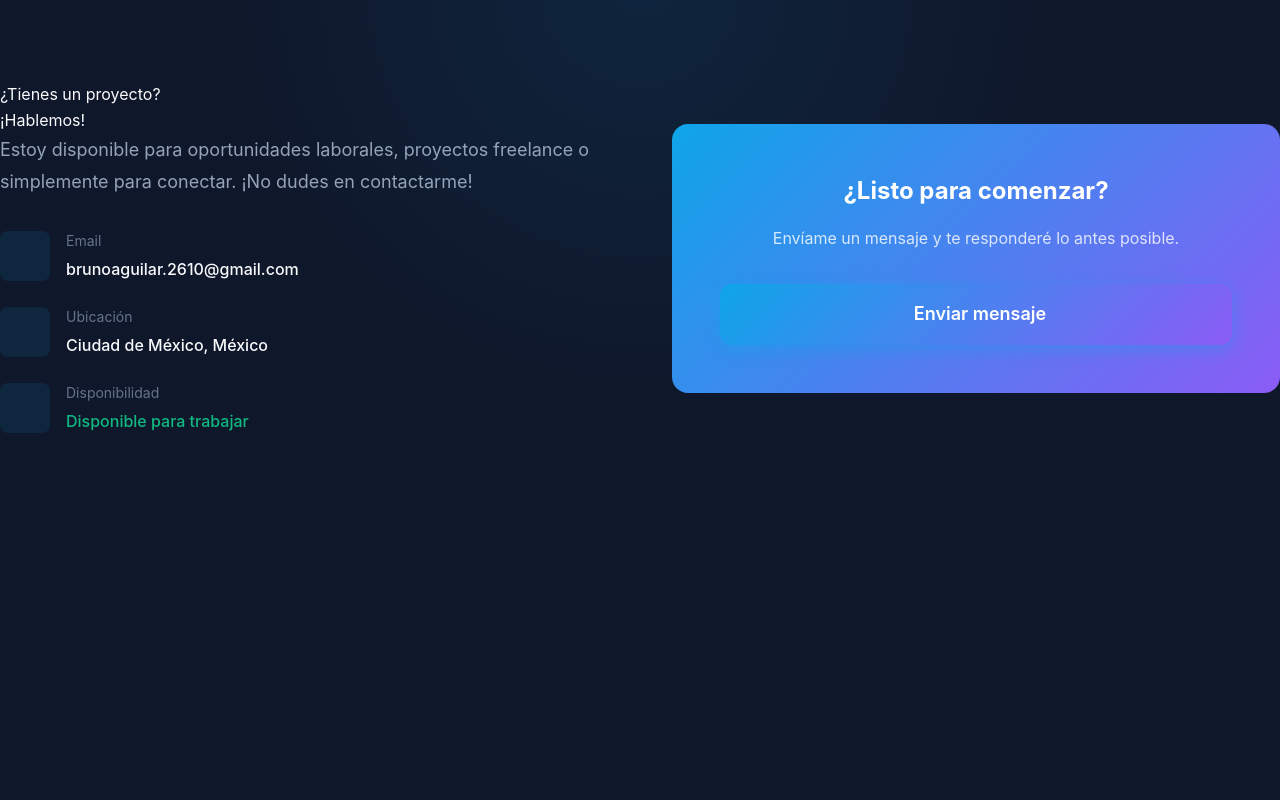
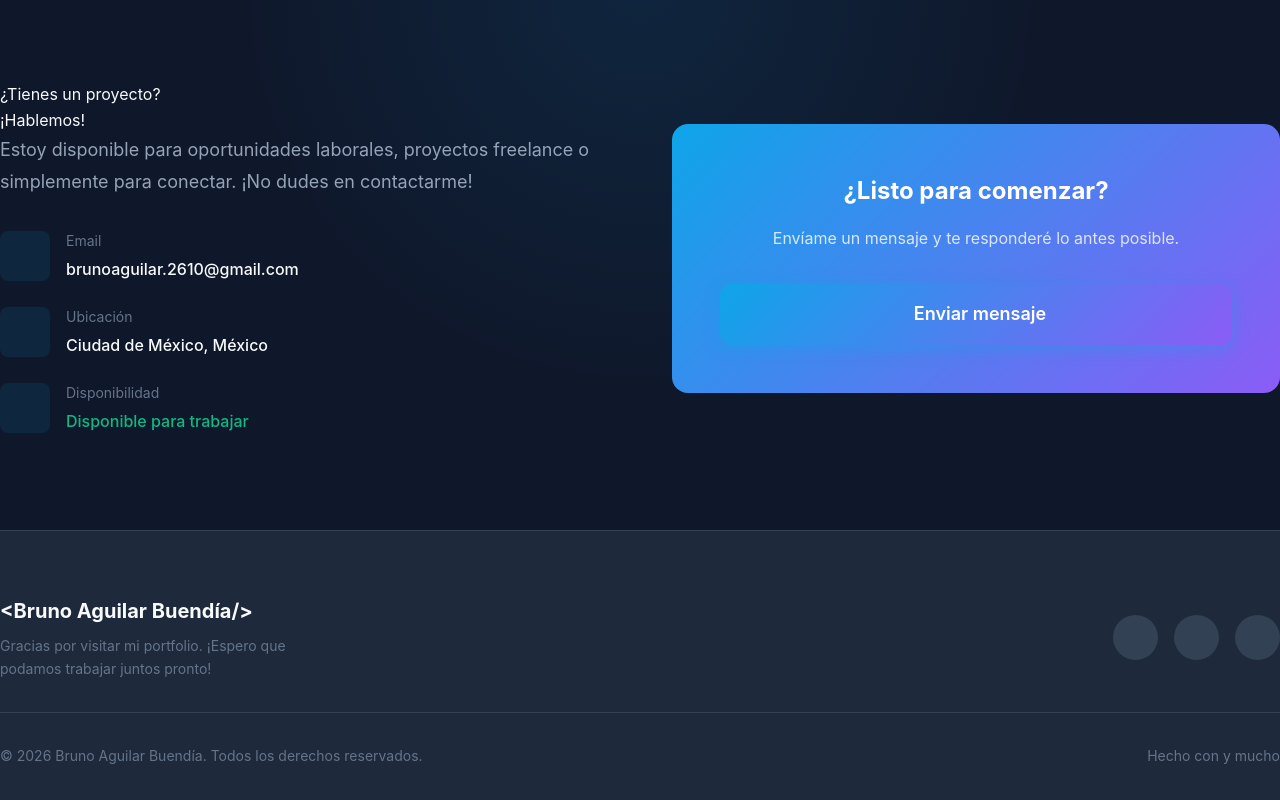
Before and after one commit to BrunoAG2610/Lab06, a Next.js app in the folder portafolio/: page / in a window 1280 px wide. Shown: the part 3397-4197 px from the top of the page. Before the commit the page ends 3927 px from the top, so only its background shows below. Built offline with nearby package versions, Linux system fonts and the light colour scheme.

Commit message:
Footer cambios

```diff
--- /dev/null
+++ b/portafolio/app/Components/Footer/Footer.module.css
@@ -0,0 +1,75 @@
+.footer {
+    background: var(--color-bg-secondary);
+    padding: var(--spacing-3xl) 0 var(--spacing-xl);
+    border-top: 1px solid var(--color-bg-tertiary);
+}
+
+.footer__content {
+    display: flex;
+    justify-content: space-between;
+    align-items: center;
+    margin-bottom: var(--spacing-xl);
+    padding-bottom: var(--spacing-xl);
+    border-bottom: 1px solid var(--color-bg-tertiary);
+}
+
+.footer__logo {
+    font-size: var(--font-size-xl);
+    font-weight: 700;
+    color: var(--color-text-primary);
+}
+
+.footer__text {
+    font-size: var(--font-size-sm);
+    color: var(--color-text-muted);
+    margin-top: var(--spacing-sm);
+    max-width: 300px;
+}
+
+.footer__social {
+    /* ERROR 16: Los iconos de redes sociales del footer están apilados verticalmente
+       PISTA: Falta la propiedad display que permite alinear elementos en fila */
+    gap: var(--spacing-md);
+    display: flex;
+}
+
+.footer__social-link {
+    width: 45px;
+    height: 45px;
+    background: var(--color-bg-tertiary);
+    /* ERROR 17: Los iconos de redes sociales son cuadrados en vez de círculos
+       PISTA: Falta una propiedad de borde para hacer elementos circulares */
+    border-radius: 50px;
+    display: flex;
+    align-items: center;
+    justify-content: center;
+    font-size: var(--font-size-lg);
+    color: var(--color-text-secondary);
+    transition: all var(--transition-base);
+}
+
+.footer__social-link:hover {
+    background: var(--gradient-primary);
+    color: white;
+    transform: translateY(-5px);
+}
+
+.footer__bottom {
+    display: flex;
+    justify-content: space-between;
+    align-items: center;
+}
+
+.footer__copyright {
+    font-size: var(--font-size-sm);
+    color: var(--color-text-muted);
+}
+
+.footer__made {
+    font-size: var(--font-size-sm);
+    color: var(--color-text-muted);
+}
+
+.footer__made i {
+    color: #ef4444;
+}
--- /dev/null
+++ b/portafolio/app/Components/Footer/Footer.tsx
@@ -0,0 +1,45 @@
+import React from 'react';
+import styles from './Footer.module.css';
+import Link from 'next/link';
+
+let NombreData:String = 'Bruno Aguilar Buendía'
+
+export default function Footer(){
+    return(
+        <footer className={styles.footer} id="footer">
+        <div className={styles.container}>
+            <div className={styles.footer__content}>
+                <div className={styles.footer__brand}>
+                    <Link href="#" className={styles.footer__logo}>
+                        <span className={styles.logo__bracket}>&lt;</span>{NombreData}<span className={styles.logo__bracket}>/&gt;</span>
+                    </Link>
+                    <p className={styles.footer__text}>
+                        Gracias por visitar mi portfolio. ¡Espero que podamos trabajar juntos pronto!
+                    </p>
+                </div>
+
+                <div className={styles.footer__social}>
+                    <Link href="https://linkedin.com/in/bruno-aguilar-buendía-a429a1387 " target="_blank" rel="noopener noreferrer" className={styles['footer__social-link']} aria-label="LinkedIn">
+                        <i className="fab fa-linkedin-in"></i>
+                    </Link>
+                    <Link href="https://github.com/BrunoAG2610" target="_blank" rel="noopener noreferrer" className={styles['footer__social-link']} aria-label="GitHub">
+                        <i className="fab fa-github"></i>
+                    </Link>
+                    <Link href="mailto:brunoaguilar.2610@gmail.com" className={styles['footer__social-link']} aria-label="Email">
+                        <i className="fas fa-envelope"></i>
+                    </Link>
+                </div>
+            </div>
+
+            <div className={styles.footer__bottom}>
+                <p className={styles.footer__copyright}>
+                    &copy; 2026 {NombreData}. Todos los derechos reservados.
+                </p>
+                <p className={styles.footer__made}>
+                    Hecho con <i className="fas fa-heart"></i> y mucho <i className="fas fa-coffee"></i>
+                </p>
+            </div>
+        </div>
+    </footer>
+    );
+}
--- a/portafolio/app/page.tsx
+++ b/portafolio/app/page.tsx
@@ -5,6 +5,7 @@
 import CV from "./Components/CV/CV";
 import Projects from "./Components/Projects/Projects";
 import Contact from "./Components/Contact/Contact";
+import Footer from "./Components/Footer/Footer";
 
 export default function Home() {
   return (
@@ -15,6 +16,7 @@
     <CV />
     <Projects />
     <Contact />
+    <Footer />
     </>
   );
 }
```
